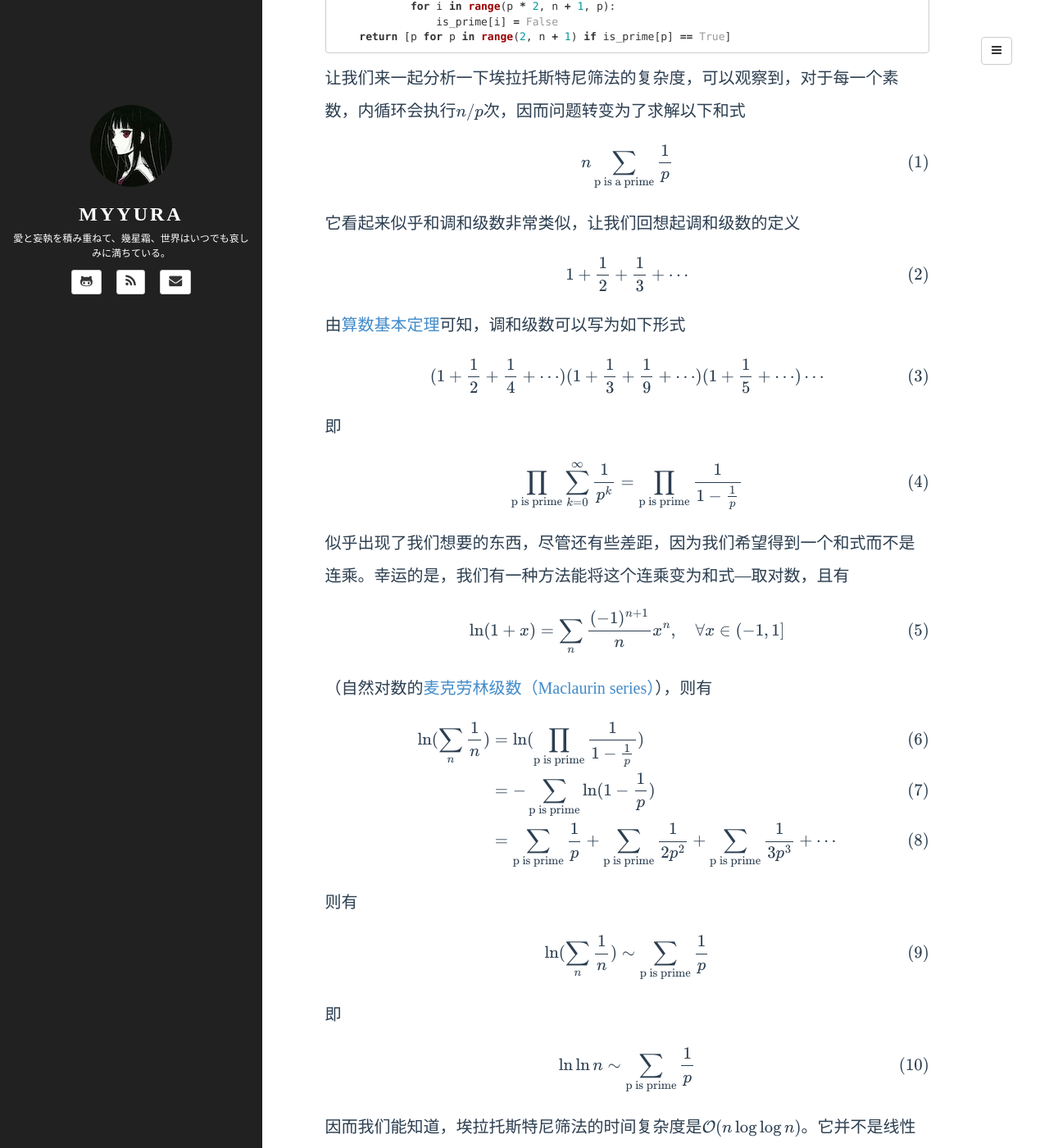
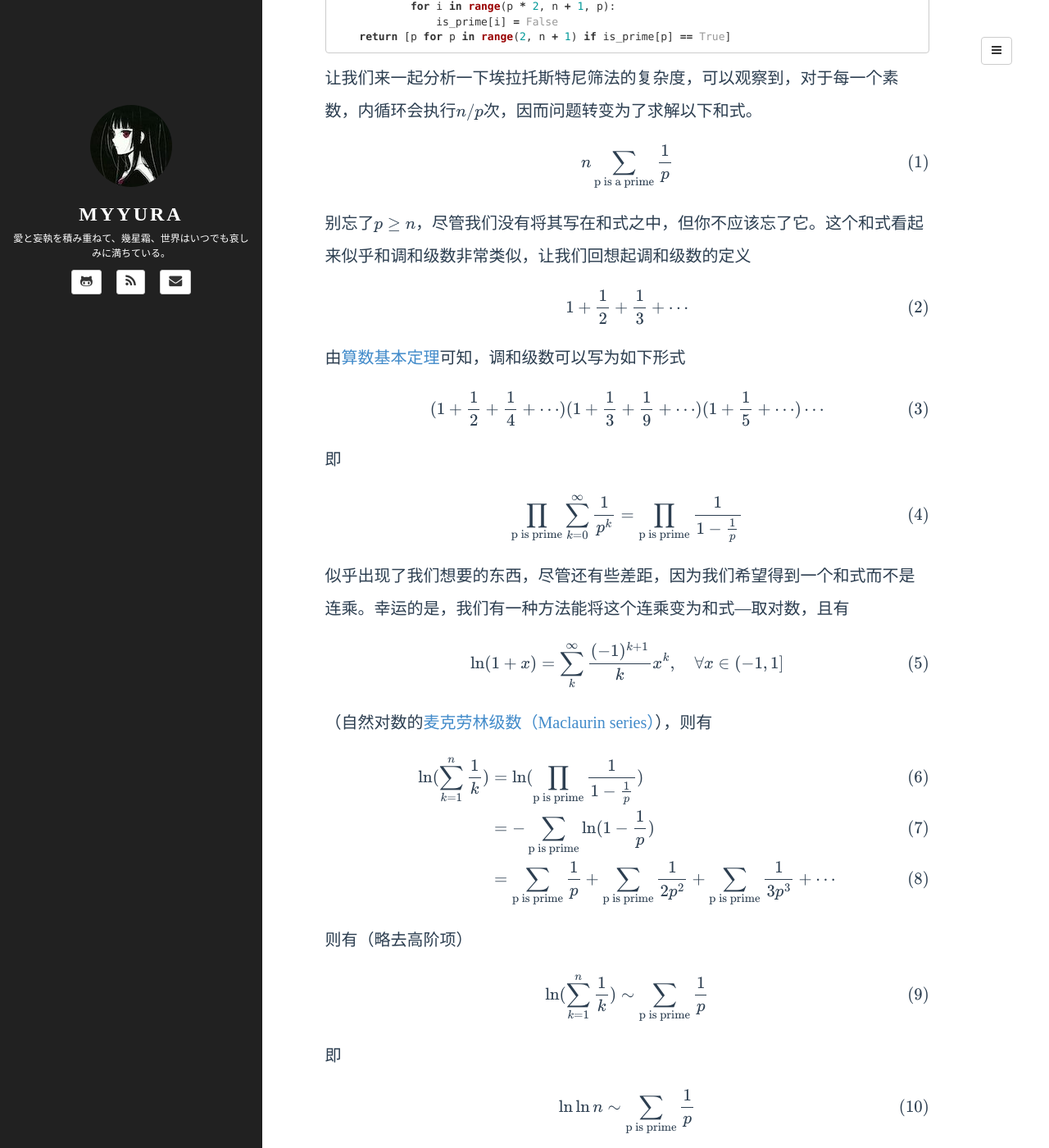
Before and after one commit to Myyura/myyura.github.io, a Jekyll site: the page built from _posts/algorithm/2018-7-20-primality-test-1.md, in a window 1280 px wide and 1400 px high, scrolled down 1621 px. Shown: the whole window at 82% size. Built offline with Jekyll 4.4.1, drawn with Linux system fonts in a browser that asks for light colours; formulas are drawn with MathJax 3; a script that is not in the unit is left out; comment, search, counter and statistics services are not loaded.

Commit message:
Add some details

```diff
--- a/_posts/algorithm/2018-7-20-primality-test-1.md
+++ b/_posts/algorithm/2018-7-20-primality-test-1.md
@@ -50,13 +50,13 @@ def eratosthenes_sieve(n):
                 is_prime[i] = False
     return [p for p in range(2, n + 1) if is_prime[p] == True]
 {% endhighlight %}
-让我们来一起分析一下埃拉托斯特尼筛法的复杂度，可以观察到，对于每一个素数，内循环会执行$n/p$次，因而问题转变为了求解以下和式
+让我们来一起分析一下埃拉托斯特尼筛法的复杂度，可以观察到，对于每一个素数，内循环会执行$n/p$次，因而问题转变为了求解以下和式。
 
 $$
 n \sum_{\text{p is a prime}} \frac{1}{p}
 $$
 
-它看起来似乎和调和级数非常类似，让我们回想起调和级数的定义
+别忘了$p \ge n$，尽管我们没有将其写在和式之中，但你不应该忘了它。这个和式看起来似乎和调和级数非常类似，让我们回想起调和级数的定义
 
 $$
 1 + \frac{1}{2} + \frac{1}{3} + \cdots
@@ -77,23 +77,23 @@ $$
 似乎出现了我们想要的东西，尽管还有些差距，因为我们希望得到一个和式而不是连乘。幸运的是，我们有一种方法能将这个连乘变为和式---取对数，且有
 
 $$
-\ln(1 + x) = \sum_n \frac{(-1)^{n+1}}{n}x^n, \quad \forall x \in (-1, 1]
+\ln(1 + x) = \sum_k^{\infty} \frac{(-1)^{k+1}}{k}x^k, \quad \forall x \in (-1, 1]
 $$
 
 （自然对数的[麦克劳林级数（Maclaurin series）][ms]），则有
 
 $$
 \begin{align}
-\ln (\sum_n \frac{1}{n}) &= \ln (\prod_{\text{p is prime}} \frac{1}{1 - \frac{1}{p}}) \\
+\ln (\sum_{k=1}^n \frac{1}{k}) &= \ln (\prod_{\text{p is prime}} \frac{1}{1 - \frac{1}{p}}) \\
 &= - \sum_{\text{p is prime}} {\ln (1-\frac{1}{p})} \\
 &= \sum_{\text{p is prime}} \frac{1}{p} + \sum_{\text{p is prime}} \frac{1}{2p^2} + \sum_{\text{p is prime}} \frac{1}{3p^3} + \cdots \\
 \end{align}
 $$
 
-则有
+则有（略去高阶项）
 
 $$
-\ln (\sum_n \frac{1}{n}) \sim \sum_{\text{p is prime}} \frac{1}{p}
+\ln (\sum_{k=1}^n \frac{1}{k}) \sim \sum_{\text{p is prime}} \frac{1}{p}
 $$
 
 即
```
